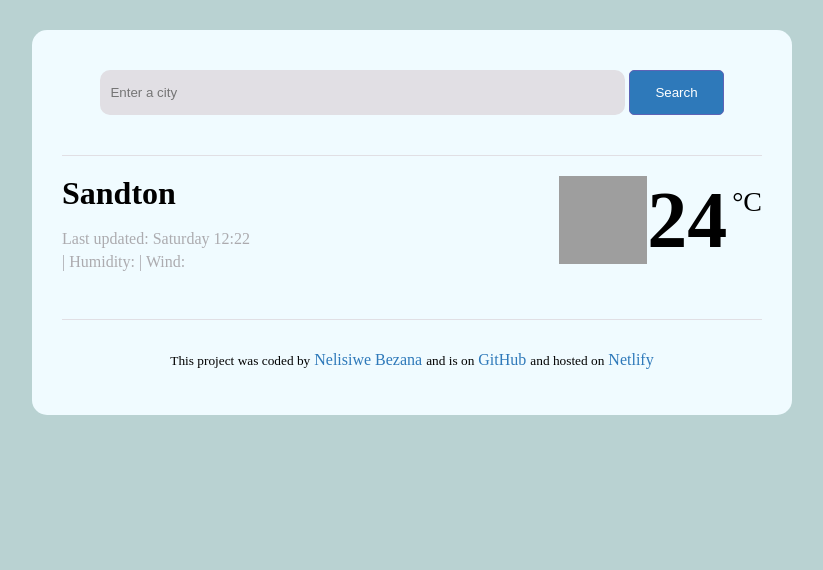
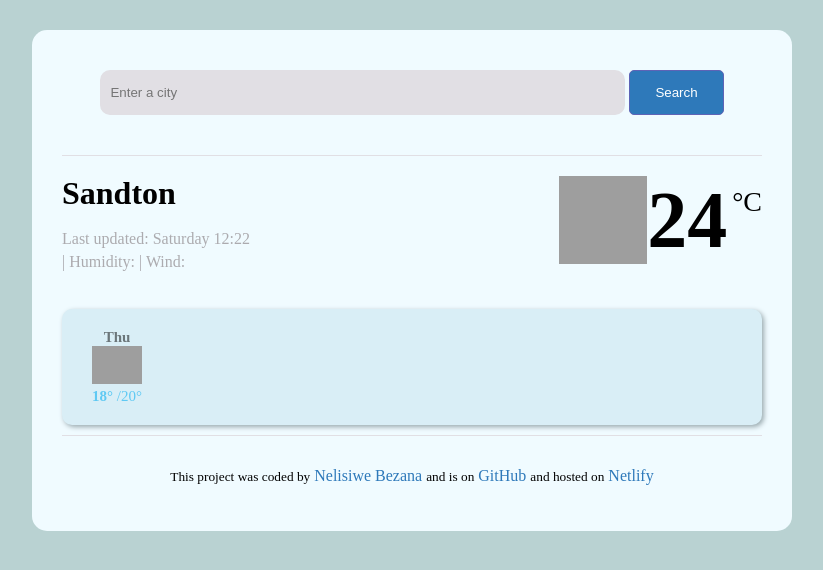
Before and after one commit to NelisiweBezana/Weather-Search-Engine, a plain HTML site: page index.html in a window 1280 px wide. Shown: the whole page, without its empty margins (228-1051 px from the left). Drawn offline with nearby package versions, Linux system fonts and the light colour scheme; no server answers; grey boxes are pictures that could not be loaded.

Commit message:
Added forecast html and CSS

```diff
--- a/index.html
+++ b/index.html
@@ -45,6 +45,22 @@
         </div>
       </main>
 
+      <div class="weather-forecast">
+        <div class="weather-forecast-day">
+          <div class="forecast-day">Thu</div>
+          <div class="forecast-icon">
+            <img
+              src="http://shecodes-assets.s3.amazonaws.com/api/weather/icons/scattered-clouds-night.png"
+              class="forecast-icon"
+            />
+          </div>
+          <div class="forecast-temp">
+            <span class="forecast-temp-max"><strong>18&deg</strong></span>
+            <span class="forecast-temp-min"> /20&deg </span>
+          </div>
+        </div>
+      </div>
+
       <footer>
         <p>
           <small>This project was coded by</small>
--- a/style.css
+++ b/style.css
@@ -83,6 +83,33 @@ main {
   margin-top: 10px;
 }
 
+.weather-forecast {
+  display: flex;
+  justify-content: space-between;
+  background: #d9eef6;
+  border-radius: 10px;
+  padding: 20px 30px;
+  box-shadow: 2px 2px 5px #99a9ae;
+}
+
+.forecast-day {
+  text-align: center;
+  font-size: 15px;
+  font-weight: bold;
+  opacity: 0.5;
+}
+
+.forecast-icon {
+  text-align: center;
+  width: 50px;
+}
+
+.forecast-temp {
+  text-align: center;
+  color: #5fc9f3;
+  font-size: 15px;
+}
+
 a {
   color: #2e79ba;
   text-decoration: none;
```
